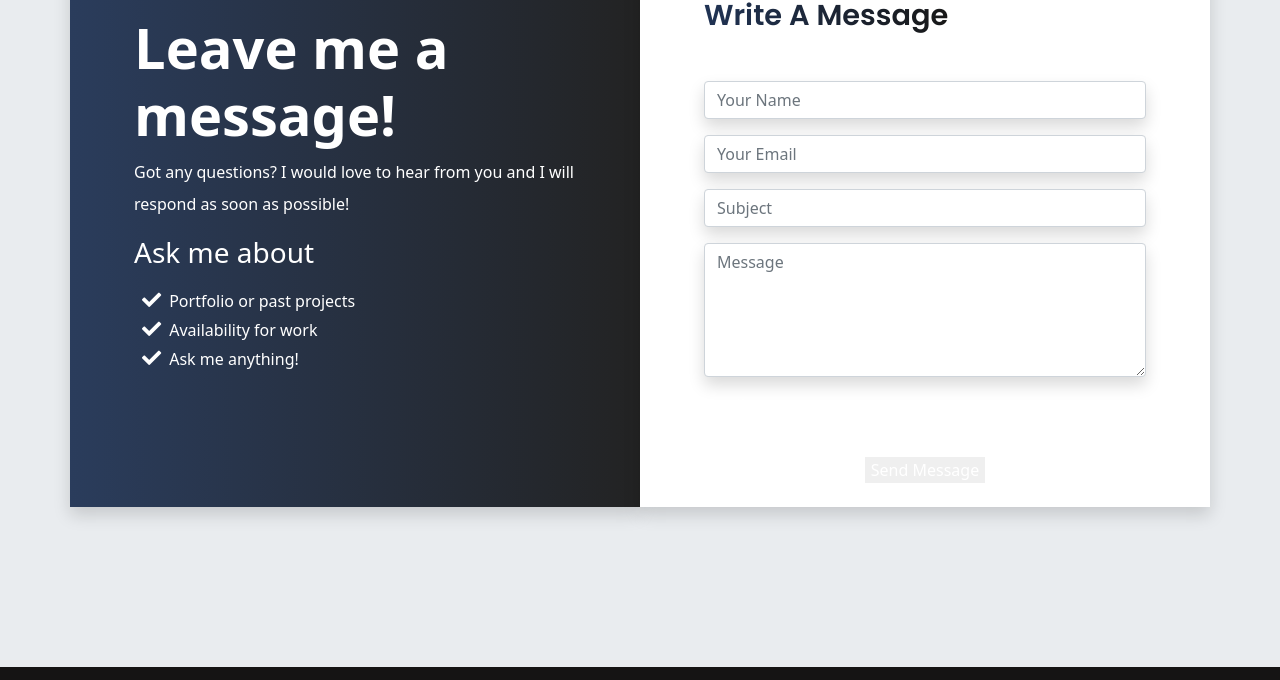
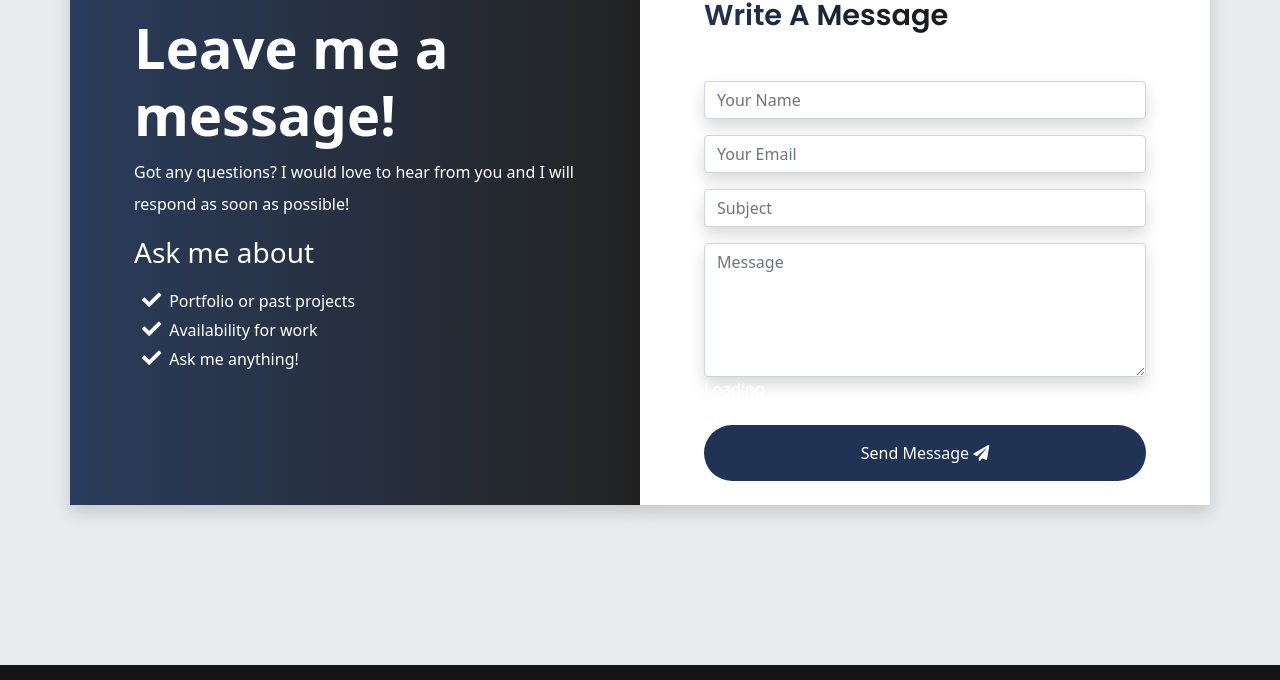
Before and after one commit to TutuyCosmos224/Portfolio-Website, a website: page index.html in a window 1280 px wide. Shown: the part 3477-4157 px from the top of the page. Drawn offline with nearby package versions, Linux system fonts and the light colour scheme.

Commit message:
fix form button

```diff
--- a/index.html
+++ b/index.html
@@ -349,16 +349,16 @@
                                 <input type="text" class="form-control shadow" name="subject" id="subject" placeholder="Subject" data-rule="minlen:4" data-msg="Please enter at least 8 chars of subject" />
                                 <div class="validate"></div>
                             </div>
-                            <div class="form-group mb-3">
+                            <div class="form-group">
                                 <textarea class="form-control shadow" name="message" rows="5" data-rule="required" data-msg="Please write something for us" placeholder="Message"></textarea>
                                 <div class="validate"></div>
                             </div>
-                            <div class="mb-3">
+                            <div class="">
                                 <div class="loading">Loading</div>
                                 <div class="error-message"></div>
                                 <div class="sent-message">Your message has been sent. Thank you!</div>
                             </div>
-                            <div class="text-center"><button type="submit">Send Message</button></div>
+                            <div class="text-center d-grid"><button class="btn btn-primary rounded-pill pb-3 pt-3" type="submit">Send Message <i class="fas fa-paper-plane"></i></button></div>
                         </form>
                     </div>
                 </div>
```
